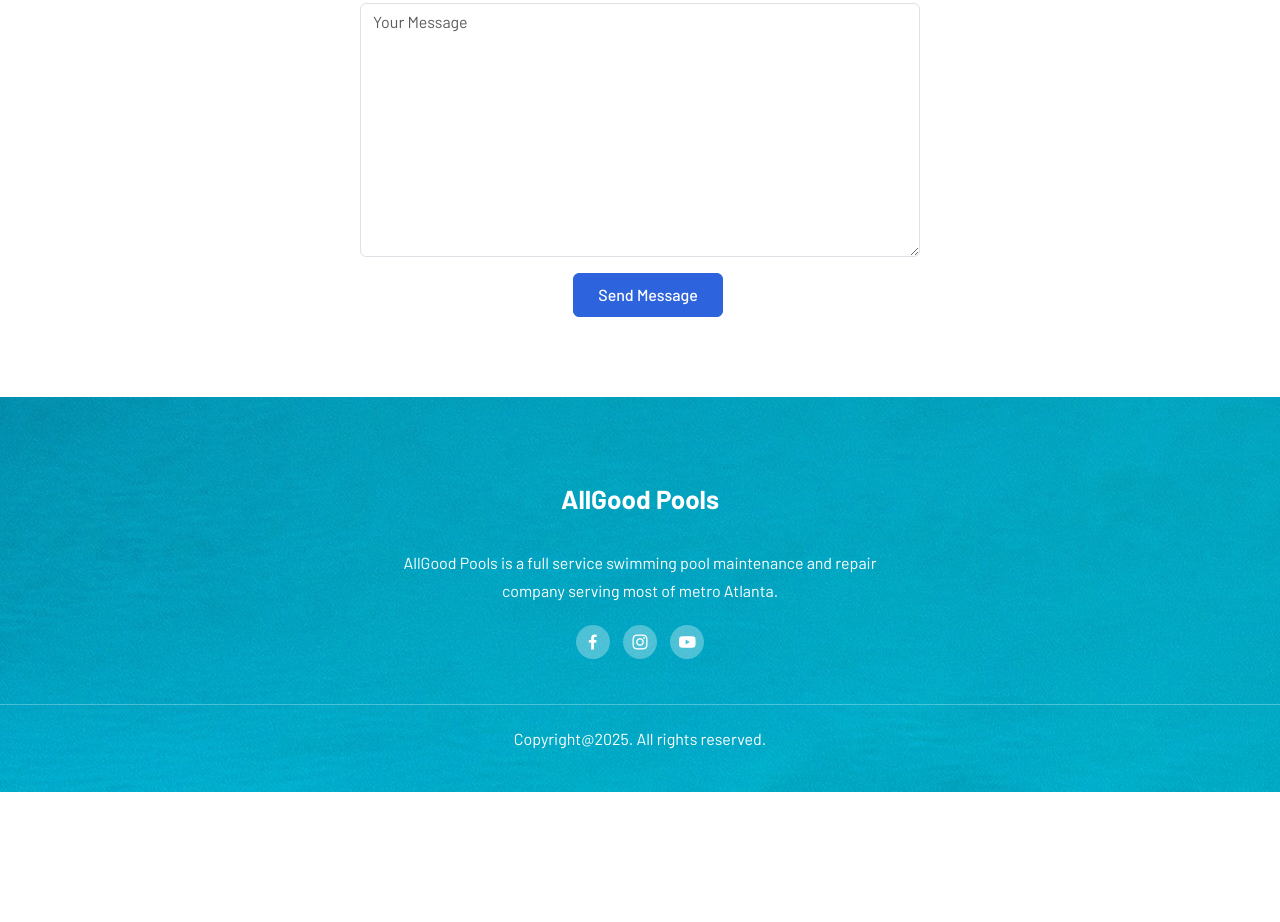
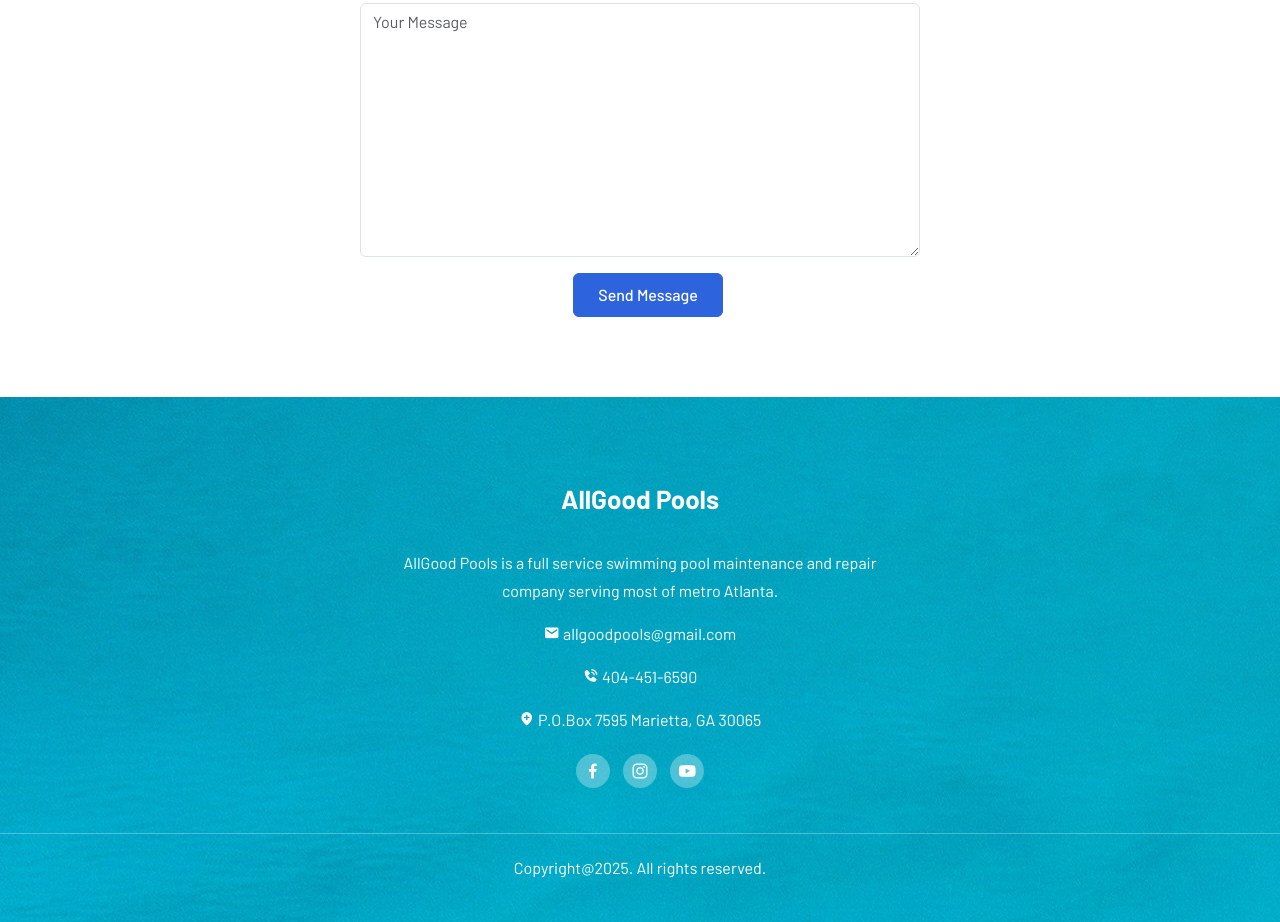
Before and after one commit to bgustavo81/allgoodpools, a plain HTML site: page equipment.html in a window 1280 px wide. Shown: the part 4364-5286 px from the top of the page. Before the commit the page ends 5156 px from the top, so only its background shows below. Drawn offline with Linux system fonts and the light colour scheme.

Commit message:
fixed footer

```diff
--- a/equipment.html
+++ b/equipment.html
@@ -309,8 +309,20 @@
       <div class="container">
         <div class="row">
           <div class="col-lg-6 mx-auto">
-            <a href="#" class="navbar-brand">AllGood Pools</a>
+            <a href="./index.html" class="navbar-brand">AllGood Pools</a>
             <p>AllGood Pools is a full service swimming pool maintenance and repair company serving most of metro Atlanta.  </p>
+            <p>
+              <i class="bx bxs-envelope"></i>
+              <span>allgoodpools@gmail.com</span>
+            </p>
+            <p>
+              <i class="bx bxs-phone-call"></i>
+              <span>404-451-6590</span>
+            </p>
+            <p>
+              <i class="bx bxs-location-plus"></i>
+              <span>P.O.Box 7595 Marietta, GA 30065</span>
+            </p>
             <div class="social-links">
               <a href="#"><i class="bx bxl-facebook"></i></a>
               <a href="#"><i class="bx bxl-instagram"></i></a>
```
Also changed, not shown: index.html (+12 -0 lines), maintenance.html (+13 -1 lines), opening-closing.html (+13 -1 lines), renovations.html (+13 -1 lines), wash-clean.html (+13 -1 lines).
